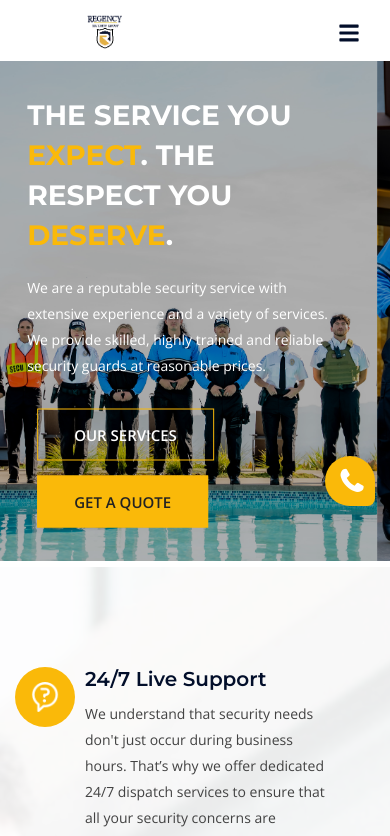
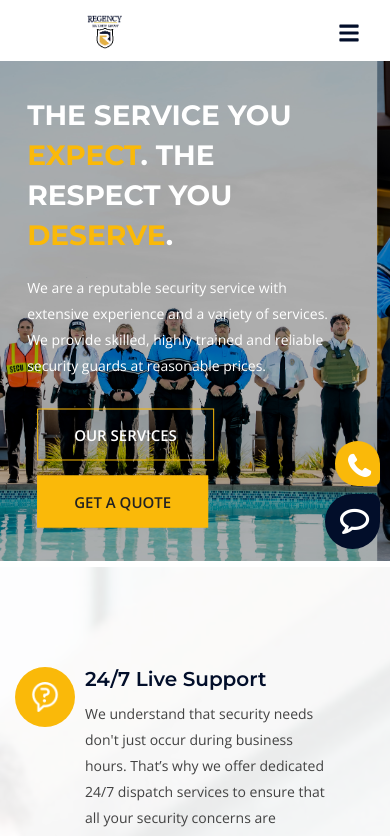
Before and after one commit to dawinderS/security-comp, a React (Create React App) app: page / in a window 390 px wide. Shown: the top 836 px of the page. Built offline with nearby package versions, Linux system fonts and the light colour scheme.

Commit message:
merge sticky page phone and req quote tags

```diff
--- a/src/App.js
+++ b/src/App.js
@@ -12,7 +12,7 @@ import BlogDetails from "./pages/details-page/BlogDetails";
 import ProjectsOne from "./pages/projects/ProjectsOne";
 import ProjectsTwo from "./pages/projects/ProjectsTwo";
 import ScrollToTop from "./common/ScrollToTop";
-import StickyPhone from "./common/StickyPhone"
+import StickyPageTags from './common/StickyPageTags';
 import TeamMembersPage from "./pages/TeamMembersPage";
 import BlogWithSidebar from "./pages/blogs/BlogWithSidebar";
 import ContactUs from "./pages/ContactUs";
@@ -24,7 +24,7 @@ function App() {
     <>
         <Router>
             <ScrollToTop/>
-            <StickyPhone />
+            <StickyPageTags />
             <Routes>
                 <Route exact path='/' element={<Home/>}/>
                 <Route exact path={'/our-services'} element={<ServicesOne/>}/>
--- a/src/assets/css/main.css
+++ b/src/assets/css/main.css
@@ -154,22 +154,29 @@ textarea:focus, input:focus{
 	color: #020e2a;
 	margin-top: -4px;
 }
+.sticky-phone-nav {
+  display: flex;
+  position: fixed;
+  z-index: 999;
+  bottom: 35%;
+  right: 10px;
+  flex-direction: column;
+  align-items: flex-end;
+}
 #sticky-page-phone {
   background: #fab909 none repeat scroll 0 0;
 	border-radius: 100% 100% 30% 100%;
   color: #fff;
-	bottom: 40%;
-  right: 15px;
-  height: 50px;
-  width: 50px;
+  height: 45px;
+  width: 45px;
   text-align: center;
 	text-decoration: none;
   font-size: 28px;
-	position: fixed;
-	z-index: 999;
+  margin-bottom: 8px;
 }
 #sticky-page-phone:hover{
-  /* background: #fff; */
+  height: 50px;
+  width: 50px;
   font-size: 31px;
 }
 #sticky-page-phone i {
@@ -181,6 +188,31 @@ textarea:focus, input:focus{
 }
 #sticky-page-phone:hover i{
   color: #020e2a;
+}
+#sticky-page-quote {
+  background: #020e2a none repeat scroll 0 0;
+	border-radius: 100% 30% 100% 100%;
+  color: #fff;
+  height: 55px;
+  width: 55px;
+  text-align: center;
+	text-decoration: none;
+  font-size: 28px;
+}
+#sticky-page-quote:hover{
+  font-size: 31px;
+  height: 60px;
+  width: 60px;
+}
+#sticky-page-quote i {
+  color: #fff;
+  font-weight: bolder;
+  display: inline-block;
+  margin-top: 13px;
+  margin-left: 3px;
+}
+#sticky-page-quote:hover i{
+  color: #fab909;
 }
 
 /*
--- a/src/common/StickyPhone.js
+++ b/src/common/StickyPageTags.js
@@ -1,6 +1,6 @@
 import React from 'react';
 
-const StickyPhone = () => {
+const StickyPageTags = () => {
   // const scrollToTop = () => {
   //   window.scrollTo({
   //     top: 0,
@@ -9,12 +9,15 @@ const StickyPhone = () => {
   // };
 
   return (
-    <>
+    <div className='sticky-phone-nav'>
       <a href="tel:805-814-2049" id="sticky-page-phone">
         <i className="fa fa-phone" />
       </a>
-    </>
+      <a href="/request-a-quote" id="sticky-page-quote">
+        <i className="fa fa-comment-o" />
+      </a>
+    </div>
   );
 };
 
-export default StickyPhone;
+export default StickyPageTags;
```
